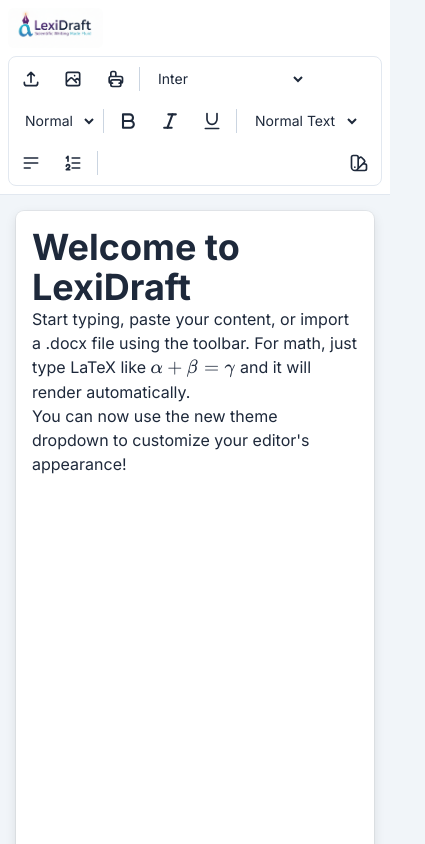
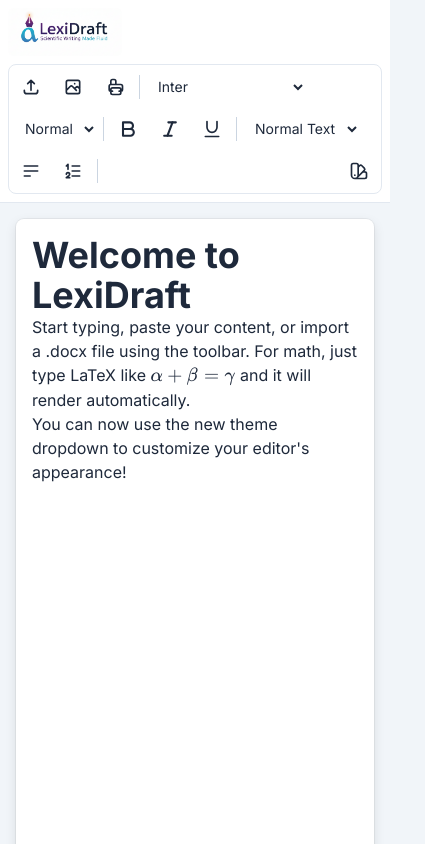
Before and after one commit to ankurabha369/LexiDraft, a plain HTML site: page index.html in a window 390 px wide. Shown: the whole page, 425 px wide, since content can reach past the window. Drawn offline with nearby package versions, Linux system fonts and the light colour scheme.

Commit message:
Fix KaTeX integrity and improve responsive design
Updated KaTeX integrity attribute and added defer for script loading. Adjusted logo sizes for responsiveness and made minor CSS tweaks for layout consistency.

```diff
--- a/index.html
+++ b/index.html
@@ -14,7 +14,7 @@
     <!-- Tailwind CSS for styling -->
     <script src="https://cdn.tailwindcss.com"></script>
 
-    <!-- KaTeX for LaTeX rendering -->
+    <!-- KaTeX for LaTeX rendering - CRITICAL FIX: Corrected integrity attribute and added defer -->
     <link rel="stylesheet" href="https://cdn.jsdelivr.net/npm/katex@0.16.9/dist/katex.min.css" xintegrity="sha384-n8MVd4RsNIU0KOVEMmg9ikOAldyd3pCzoMmbJsyxxjiZLqtpFyABhWrao+euMSRp" crossorigin="anonymous">
     <script src="https://cdn.jsdelivr.net/npm/katex@0.16.9/dist/katex.min.js" xintegrity="sha384-XjKyOOlGwcjNTAIQHIpgOno0Hl1YQqzUOEleOLALmuqehneUG+vnGctmUb0ZY0l8" crossorigin="anonymous"></script>
 
@@ -69,21 +69,23 @@
             --text-tooltip: #ffffff; --border-color: #fecdd3; --accent-color: #ec4899;
             --active-bg: #fce7f3; --active-text: #9d174d;
         }
+        html, body {
+             overflow-x: hidden; /* Prevents horizontal scrolling */
+        }
         body {
             font-family: 'Inter', sans-serif; background-color: var(--bg-page); color: var(--text-primary);
             transition: background-color 0.3s, color 0.3s;
-            overflow-x: hidden; /* Prevents horizontal scrolling on small screens */
+            position: relative; /* Needed for overflow-x to work reliably with some children */
+            width: 100%;
         }
         header { background-color: var(--bg-header); border-color: var(--border-color); }
         #editor {
             background-color: var(--bg-editor);
             box-shadow: 0 0 0 1px rgba(0,0,0,0.05), 0 4px 12px rgba(0,0,0,0.1);
             transition: box-shadow 0.2s, background-color 0.3s;
-            /* RESPONSIVE CHANGE: Use 100% width up to a max of 8.5in */
             width: 100%;
             max-width: 8.5in;
             min-height: 11in;
-            /* RESPONSIVE CHANGE: Adjust padding for smaller screens */
             padding: 1rem;
             margin-left: auto;
             margin-right: auto;
@@ -102,7 +104,6 @@
         .toolbar-container { background-color: var(--bg-toolbar); border-color: var(--border-color); }
         #splash-screen { background-color: #ffffff; }
 
-        /* RESPONSIVE CHANGE: Restore larger padding on medium screens and up */
         @media (min-width: 768px) {
             #editor {
                 padding: 0.5in;
@@ -151,8 +152,7 @@
 
     <!-- Splash Screen -->
     <div id="splash-screen" class="fixed inset-0 z-50 flex flex-col items-center justify-center transition-opacity duration-500 ease-in-out">
-        <!-- RESPONSIVE CHANGE: Adjusted logo size for small screens -->
-        <img src="icon.png" alt="LexiDraft Logo" class="h-64 sm:h-96 mb-4 rounded-lg">
+        <img src="icon.png" alt="LexiDraft Logo" class="h-96 mb-4">
     </div>
 
     <!-- Main Content Wrapper -->
@@ -161,8 +161,7 @@
         <header class="no-print w-full border-b p-2 print:hidden flex-shrink-0 sticky top-0 bg-white z-40" style="background-color: var(--bg-header);">
             <div class="max-w-7xl mx-auto flex items-center justify-between">
                 <div class="flex items-center space-x-2">
-                    <!-- RESPONSIVE CHANGE: Adjusted logo size for small screens -->
-                    <img src="fullname.png" alt="LexiDraft Logo" class="h-10 sm:h-12 w-auto rounded-md object-contain">
+                    <img src="fullname.png" alt="LexiDraft Logo" class="h-12 w-auto rounded-md object-contain">
                 </div>
             </div>
 
```
